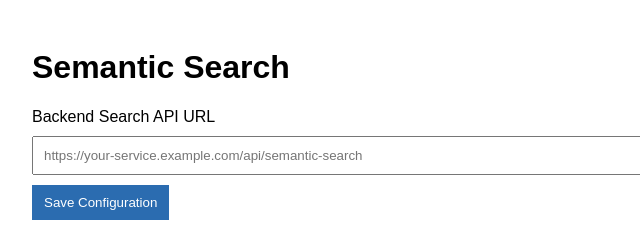
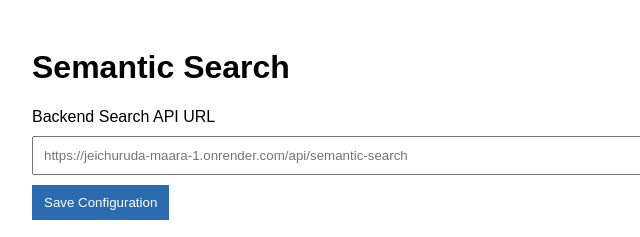
Before and after one commit to Jrkrish/Jeichuruda-MAARA-, a plain HTML site: page index.html in a window 1280 px wide. Shown: the top 237 px of the page, 208-848 px from the left. Drawn offline with Linux system fonts and the light colour scheme.

Commit message:
Update backend API URL in index.html

```diff
--- a/index.html
+++ b/index.html
@@ -17,7 +17,7 @@
   <div class="container">
     <h1>Semantic Search</h1>
     <label for="backendUrl">Backend Search API URL</label>
-    <input type="url" id="backendUrl" placeholder="https://your-service.example.com/api/semantic-search" />
+    <input type="url" id="backendUrl" placeholder="https://jeichuruda-maara-1.onrender.com/api/semantic-search" />
     <button id="saveBtn" onclick="saveConfig()" disabled>Save Configuration</button>
     <div style="margin-top: 20px;">
       <input type="text" id="searchInput" placeholder="Enter search query..." />
```
